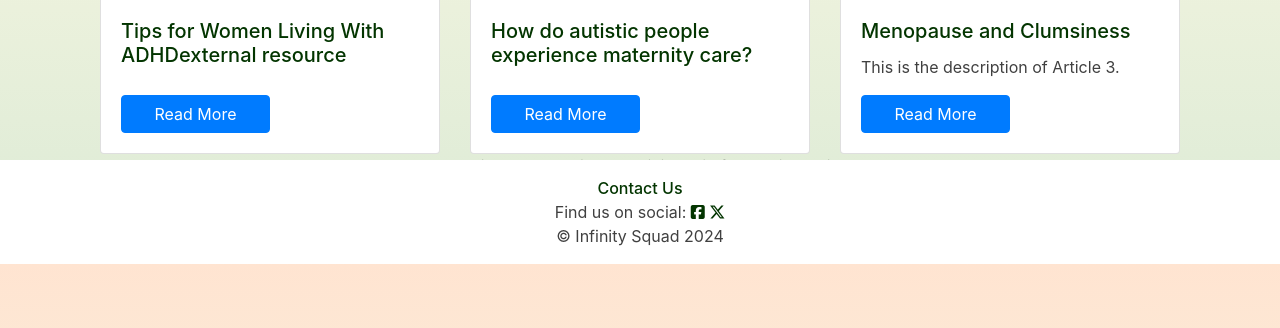
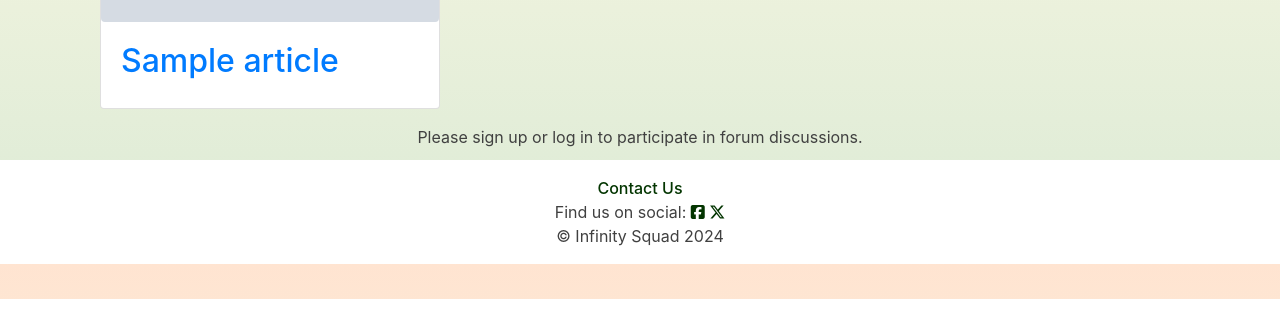
Before and after one commit to violaberg/infinity-health-hub, a Django app: page / in a window 1280 px wide. Shown: the part 536-864 px from the top of the page. After the commit the page ends 835 px from the top, so only its background shows below. Run offline with Django 4.2, Linux system fonts and the light colour scheme; tables that the repository leaves empty hold one stand-in row (values such as "Sample post"); grey boxes marked "Sample" are stand-in pictures; some libraries are stand-ins or nearby versions.

Commit message:
Add  articles to home page,slice 3 from the atricles' list to display

```diff
--- a/home/templates/index.html
+++ b/home/templates/index.html
@@ -19,47 +19,20 @@
 
         </div>
     </div>
-    <div class="row">
-
-        <div class="col-12">
-            <h2 class="text-center">Resources</h2>
-        </div>
-        <div class="col-12">
-            <div class="card-deck h-100">
-                <div class="card  h-100">
-                    <img src="https://www.verywellmind.com/thmb/F1s6KG5LqpGMKQwJ5FbFLcZhmPE=/750x0/filters:no_upscale():max_bytes(150000):strip_icc():format(webp)/Stocksy_txpcb31bffevh5100_Medium_869347-579f6e813df78c3276782d6b.jpg"
-                        class="article-img" alt="Image 1">
-                    <div class="card-body d-flex flex-column">
-                        <h5 class="card-title">Tips for Women Living With ADHD<span class="text-sm">external
-                                resource</span></h5>
-
-                        <a href="https://www.verywellmind.com/tips-for-women-with-adhd-4062682" target="_blank"
-                            class="btn btn-primary w-50 mt-auto">Read More</a>
-                    </div>
-                </div>
-                <div class="card h-100">
-                    <img src="https://wellcome.org/_next/image?url=https%3A%2F%2Fcms.wellcome.org%2Fsites%2Fdefault%2Ffiles%2Fstyles%2Fimage_full%2Fpublic%2F2023-09%2FGettyImages-1434550332.jpg%3Fitok%3D5L2dXfnp&w=1200&q=75"
-                        class="article-img" alt="Image 2">
-                    <div class="card-body d-flex flex-column">
-                        <h5 class="card-title">How do autistic people experience maternity care?</h5>
-
-                        <a href="https://wellcome.org/news/how-do-autistic-people-experience-maternity-care"
-                            target="_blank" class="btn btn-primary w-50 mt-auto">Read More</a>
-                    </div>
-                </div>
-                <div class="card">
-                    <img src="https://images.ctfassets.net/lyqt8dkk29ch/5tlKkIAC9EbHlGffYbxSdg/724fb3dc1b858b9513b3a9a3bea37678/Portrait-of-Female-Body-in-Beige-Underwear-Posing-UTI-and-Menopause.jpeg"
-                        class="article-img" alt="Image 3">
-                    <!-- <div class="article-img"></div> -->
-                    <div class="card-body d-flex flex-column">
-                        <h5 class="card-title">Menopause and Clumsiness</h5>
-                        <p class="card-text">This is the description of Article 3.</p>
-                        <a href="https://bywinona.com/journal/menopause-and-clumsiness" target="_blank"
-                            class="btn btn-primary w-50 mt-auto">Read More</a>
-                    </div>
+    <div class="row h-100">
+        {% for article in articles|slice:":3" %}
+        <div class="col-md-4 my-3">
+            <div class="card">
+                {% if article.image %}
+                <img src="{{ article.image.url }}" alt="{{ article.title }}" class="img-fluid offset-auto rounded"
+                    width="400">
+                {% endif %}
+                <div class="card-body">
+                    <h2><a href="{% url 'article_detail' article.id %}">{{ article.title }}</a></h2>
                 </div>
             </div>
         </div>
+        {% endfor %}
     </div>
     <!-- FORUM -->
     {% if user.is_authenticated %}
```
